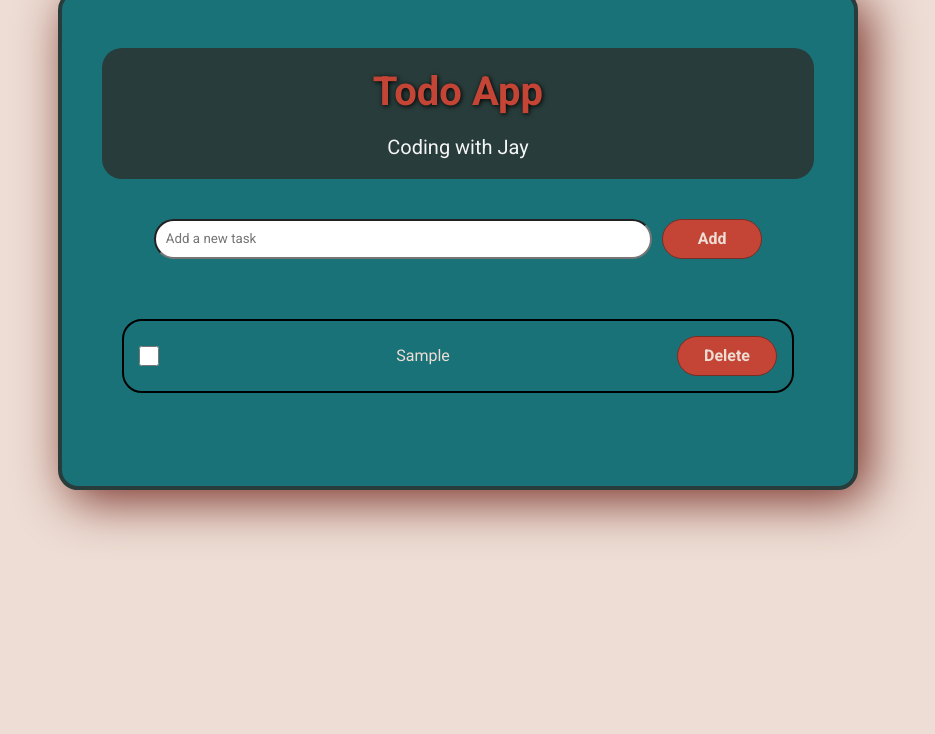
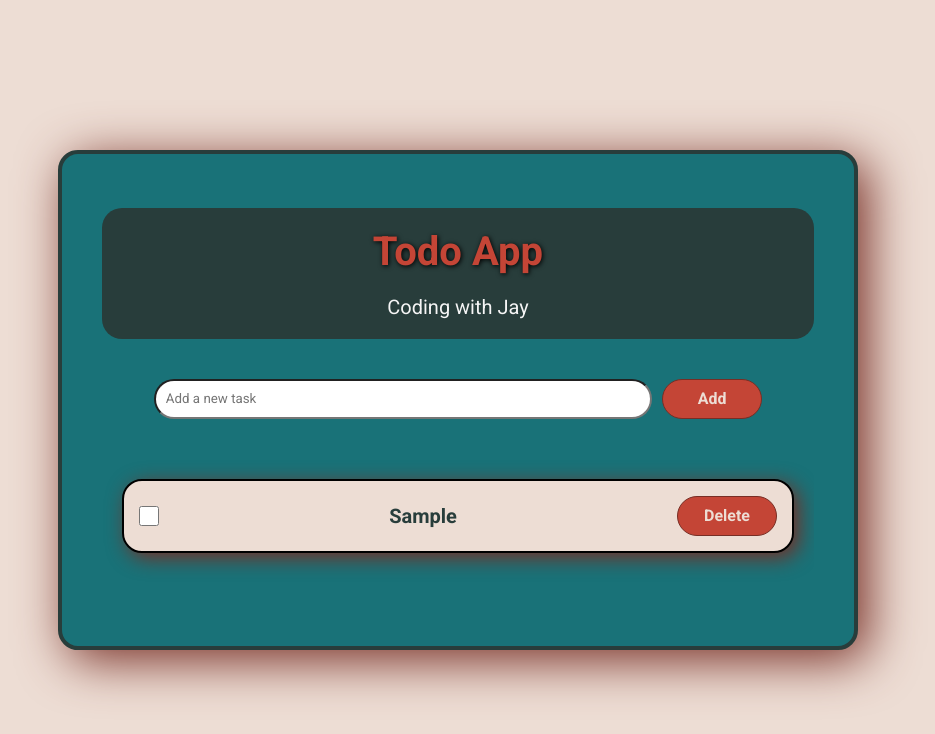
Before and after one commit to Jay-Rivera/Todo--App--JavaScript, a plain HTML site: page index.html in a window 1280 px wide. Both pictures are taken after typing "Sample" into the empty fields and a click on the button "Add". Shown: the whole page, without its empty margins (182-1117 px from the left). Drawn offline with Linux system fonts and the light colour scheme.

Commit message:
Update styles.css

```diff
--- a/styles.css
+++ b/styles.css
@@ -15,11 +15,32 @@
     font-family: 'Roboto', cursive;
 }
 
+::-webkit-scrollbar {
+    width: 4px;
+    border: 1px solid #d5d5d5;
+}
+
+::-webkit-scrollbar-track {
+    border-radius: 0;
+    background: var(--fourth-color);
+}
+
+::-webkit-scrollbar-thumb {
+    border-radius: 10px;
+    border-radius: 0;
+    background: var(--second-color);
+}
+
+::-webkit-scrollbar-thumb:horizontal {
+    background: red;
+    border-radius: 1px;
+}
+
 body {
     display: flex;
     justify-content: center;
     align-items: center;
-    height: 60vh;
+    height: 100vh;
     background-color: var(--third-color);
     color: var(--third-color);
     width: 100%;
@@ -51,6 +72,7 @@ button:hover {
     border-radius: 20px;
     height: auto;
     min-height: 500px;
+    max-height: 1000px;
     width: 100%;
     max-width: 800px;
     min-width: 400px;
@@ -62,6 +84,7 @@ button:hover {
     box-shadow: 10px 10px 50px var(--main-color);
     margin-left: 20px;
     margin-right: 20px;
+    transition: all 0.3s ease;
 }
 
 /* Title Section */
@@ -137,6 +160,18 @@ li {
     border: 2px solid black;
     border-radius: 20px;
     padding: 15px;
+    background-color: var(--third-color);
+    color: var(--fifth-color);
+    font-weight: 700;
+    font-size: 20px;
+    transition: all 0.3s ease;
+    box-shadow: 5px 5px 20px var(--main-color);
+    text-align: center;
+    text-transform: capitalize;
+}
+
+li:hover {
+    scale: 1.01;
 }
 
 .checkbox {
```
